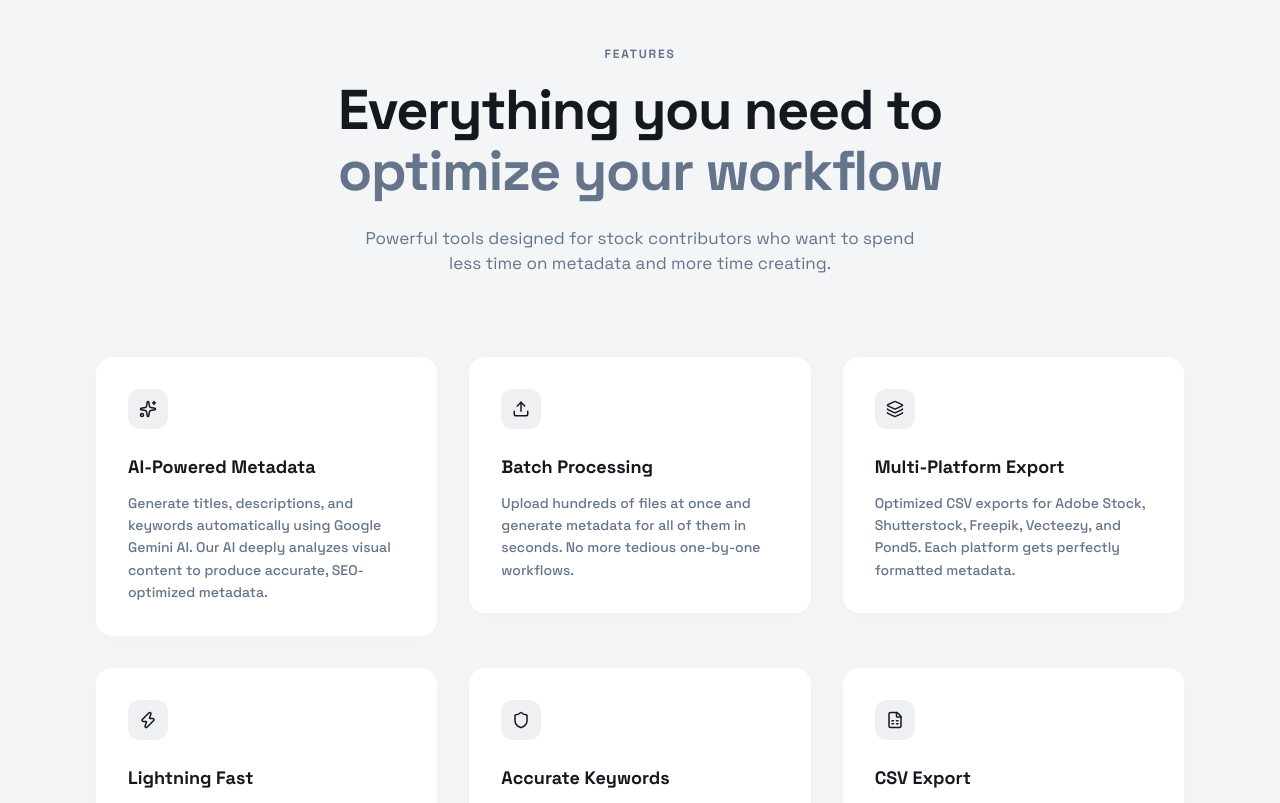
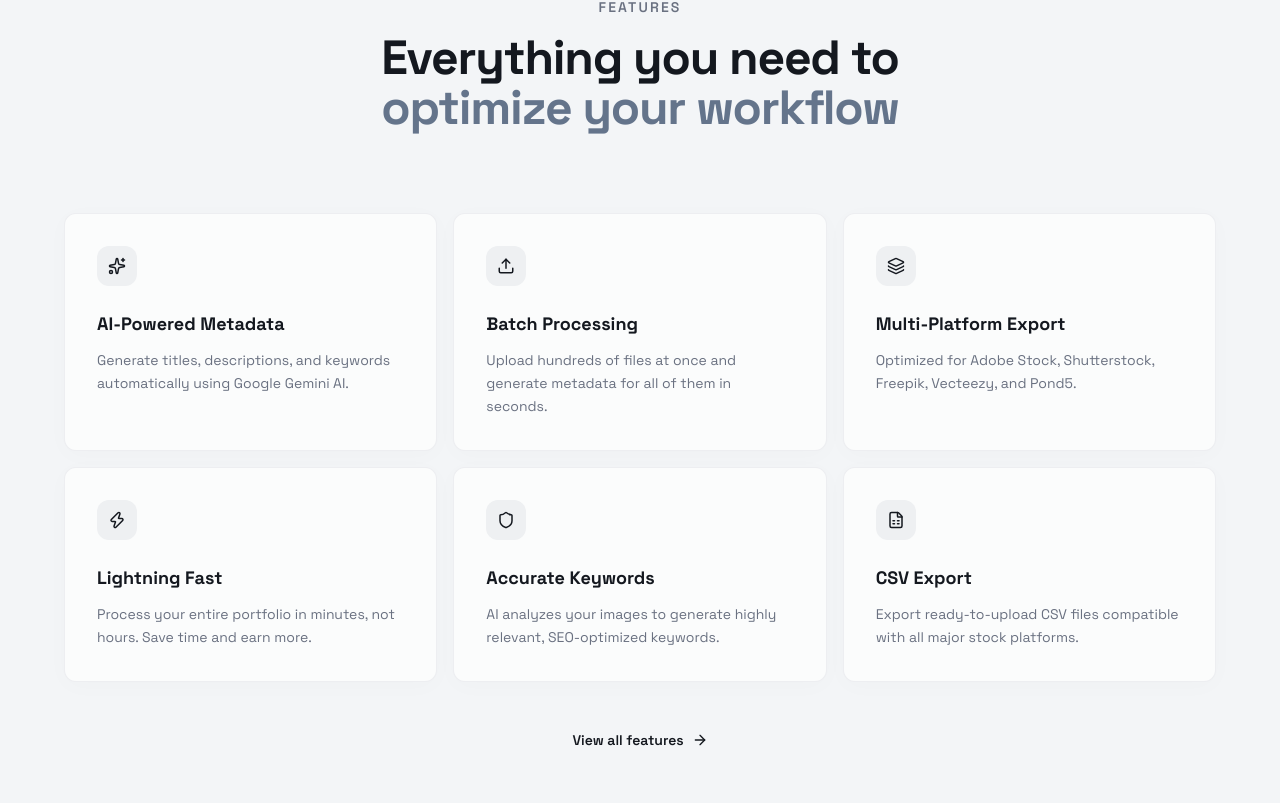
Before and after one commit to Alok4D/ai-meta-generator, a Next.js app in the folder apps/web/: page / in a window 1280 px wide. Shown: the part 1617-2420 px from the top of the page. Built offline with nearby package versions, Linux system fonts and the light colour scheme; no server answers.

Commit message:
feat: add landing page layout with Navbar and Features components

```diff
--- a/apps/web/app/(landing)/_components/Features.tsx
+++ b/apps/web/app/(landing)/_components/Features.tsx
@@ -1,40 +1,44 @@
-import React from "react";
-import { Sparkles, Upload, Layers, Zap, Shield, FileSpreadsheet, SlidersHorizontal, Cpu } from "lucide-react";
+import { Sparkles, Upload, Layers, Zap, Shield, FileSpreadsheet, SlidersHorizontal, Cpu, ArrowRight } from "lucide-react";
 import { Space_Grotesk } from 'next/font/google';
+import Link from "next/link";
 
 const space = Space_Grotesk({ subsets: ['latin'], weight: ['400', '500', '600', '700'] });
 
-export default function Features() {
+interface FeaturesProps {
+  limit?: number;
+}
+
+export default function Features({ limit }: FeaturesProps) {
   const features = [
     {
       icon: <Sparkles size={18} className="text-[#14181F]" />,
       title: "AI-Powered Metadata",
-      description: "Generate titles, descriptions, and keywords automatically using Google Gemini AI. Our AI deeply analyzes visual content to produce accurate, SEO-optimized metadata.",
+      description: "Generate titles, descriptions, and keywords automatically using Google Gemini AI.",
     },
     {
       icon: <Upload size={18} className="text-[#14181F]" />,
       title: "Batch Processing",
-      description: "Upload hundreds of files at once and generate metadata for all of them in seconds. No more tedious one-by-one workflows.",
+      description: "Upload hundreds of files at once and generate metadata for all of them in seconds.",
     },
     {
       icon: <Layers size={18} className="text-[#14181F]" />,
       title: "Multi-Platform Export",
-      description: "Optimized CSV exports for Adobe Stock, Shutterstock, Freepik, Vecteezy, and Pond5. Each platform gets perfectly formatted metadata.",
+      description: "Optimized for Adobe Stock, Shutterstock, Freepik, Vecteezy, and Pond5.",
     },
     {
       icon: <Zap size={18} className="text-[#14181F]" />,
       title: "Lightning Fast",
-      description: "Process your entire portfolio in minutes, not hours. Our parallel processing engine handles 500+ files simultaneously.",
+      description: "Process your entire portfolio in minutes, not hours. Save time and earn more.",
     },
     {
       icon: <Shield size={18} className="text-[#14181F]" />,
       title: "Accurate Keywords",
-      description: "AI analyzes your images to generate highly relevant, SEO-optimized keywords that boost discoverability and sales.",
+      description: "AI analyzes your images to generate highly relevant, SEO-optimized keywords.",
     },
     {
       icon: <FileSpreadsheet size={18} className="text-[#14181F]" />,
       title: "CSV Export",
-      description: "Export ready-to-upload CSV files compatible with all major stock platforms. One click, perfectly formatted.",
+      description: "Export ready-to-upload CSV files compatible with all major stock platforms.",
     },
     {
       icon: <SlidersHorizontal size={18} className="text-[#14181F]" />,
@@ -48,30 +52,34 @@ export default function Features() {
     },
   ];
 
+  const displayFeatures = limit ? features.slice(0, limit) : features;
+
   return (
-    <section className={`w-full bg-[#F3F5F7] py-24 md:py-32 ${space.className}`}>
-      <div className="max-w-6xl mx-auto px-4 md:px-8">
+    <section className={`w-full bg-[#F3F5F7] py-15 md:py-20 ${space.className}`}>
+      <div className="max-w-6xl mx-auto px-4 md:px-0">
 
         {/* Section Header */}
         <div className="text-center mb-16 md:mb-20">
-          <h2 className="text-[12px] font-bold tracking-[0.15em] text-slate-500 uppercase mb-4">
+          <h2 className="text-[14px] font-semibold tracking-[0.15em] text-[#6A7181] leading-[20px] uppercase mb-4">
             FEATURES
           </h2>
-          <h3 className="text-[36px] md:text-[56px] font-bold leading-[1.1] tracking-tight text-[#14181F] mb-6">
+          <h3 className="text-[36px] md:text-[48px] font-bold md:leading-[50px] tracking-tight text-[#14181F] mb-6">
             Everything you need to <br className="hidden md:block" />
             <span className="text-slate-500">optimize your workflow</span>
           </h3>
-          <p className="text-[16px] md:text-[17px] text-slate-500 font-sans max-w-xl mx-auto">
-            Powerful tools designed for stock contributors who want to spend less time on metadata and more time creating.
-          </p>
+          {!limit && (
+            <p className="text-[16px] md:text-[17px] text-slate-500 font-sans max-w-xl mx-auto">
+              Powerful tools designed for stock contributors who want to spend less time on metadata and more time creating.
+            </p>
+          )}
         </div>
 
         {/* Features Grid */}
-        <div className="grid grid-cols-1 md:grid-cols-2 lg:grid-cols-3 gap-6 md:gap-8 items-start">
-          {features.map((feature, index) => (
+        <div className="grid grid-cols-1 md:grid-cols-2 lg:grid-cols-3 gap-6 md:gap-4 items-stretch">
+          {displayFeatures.map((feature, index) => (
             <div
               key={index}
-              className="bg-white rounded-2xl p-8 shadow-[0_4px_24px_rgba(0,0,0,0.02)] flex flex-col items-start transition-transform duration-300 hover:-translate-y-1"
+              className="bg-[#FBFCFC] rounded-xl p-6 md:p-8 border border-gray-200/60 shadow-[0_4px_24px_rgba(0,0,0,0.02)] flex flex-col items-start transition-transform duration-300 hover:-translate-y-1 h-full"
             >
               <div className="bg-[#EEF0F2] w-10 h-10 rounded-xl flex items-center justify-center mb-6">
                 {feature.icon}
@@ -79,12 +87,25 @@ export default function Features() {
               <h4 className="text-[18px] font-bold text-[#14181F] mb-3">
                 {feature.title}
               </h4>
-              <p className="text-[14px] text-slate-500 leading-[1.6] font-medium font-sans">
+              <p className="text-[14px] text-[#6A7181] leading-[23px] font-normal">
                 {feature.description}
               </p>
             </div>
           ))}
         </div>
+
+        {/* View All Features Link */}
+        {limit && limit < features.length && (
+          <div className="mt-12 flex justify-center">
+            <Link
+              href="/features"
+              className="inline-flex items-center gap-2 text-[14px] font-semibold leading-[20px] text-[#14181F] hover:text-[#6A7181] transition-colors"
+            >
+              View all features
+              <ArrowRight size={16} strokeWidth={2} />
+            </Link>
+          </div>
+        )}
       </div>
     </section>
   );
--- a/apps/web/app/(landing)/_components/Navbar.tsx
+++ b/apps/web/app/(landing)/_components/Navbar.tsx
@@ -62,9 +62,6 @@ export default function Navbar() {
 
           {/* Mobile Menu Toggle */}
           <div className="md:hidden flex items-center gap-4">
-            <button className="text-slate-500 hover:text-slate-900 transition-colors">
-              <Moon size={20} strokeWidth={2} />
-            </button>
             <button
               onClick={() => setIsMenuOpen(!isMenuOpen)}
               className="text-slate-800 hover:text-black focus:outline-none"
--- a/apps/web/app/(landing)/page.tsx
+++ b/apps/web/app/(landing)/page.tsx
@@ -14,7 +14,7 @@ export default function LandingPage() {
       <Navbar />
       <Hero />
       <Stats />
-      <Features/>
+      <Features limit={6} />
       <HowItWorks/>
       <Testimonials/>
       <CTA/>
```
